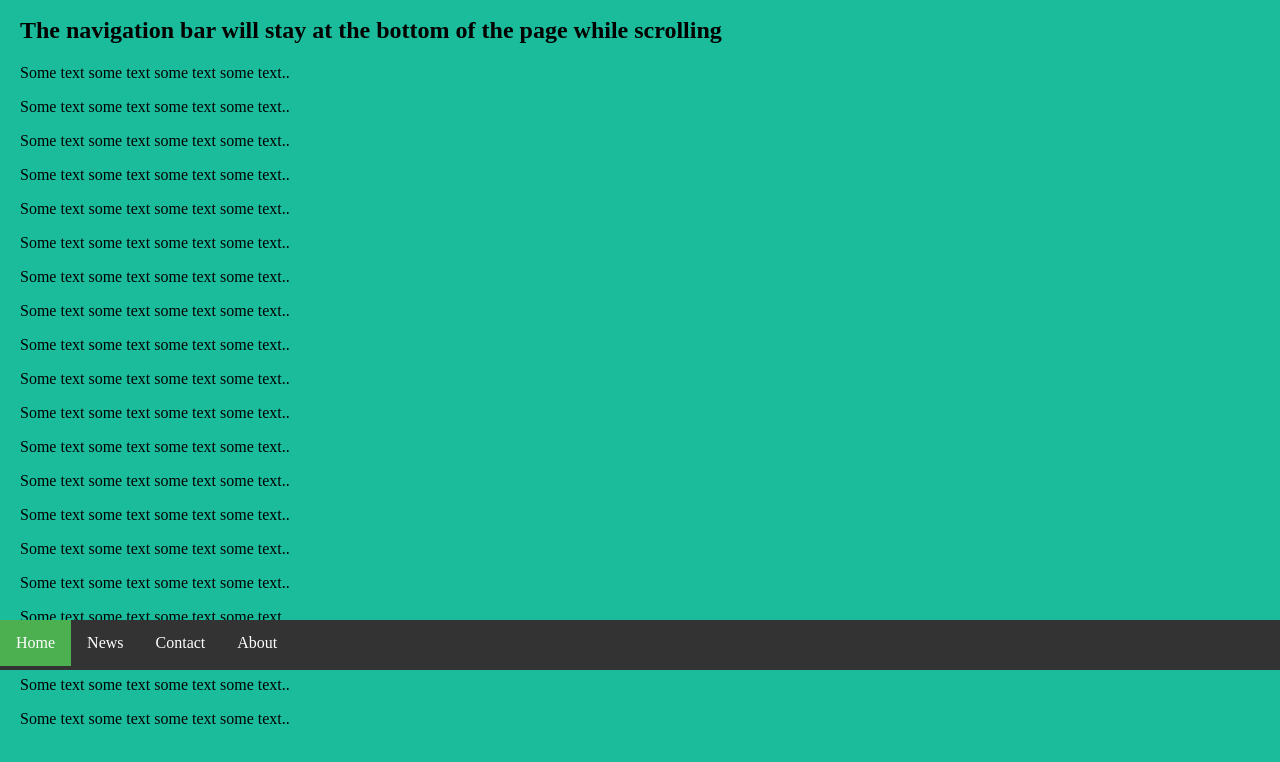
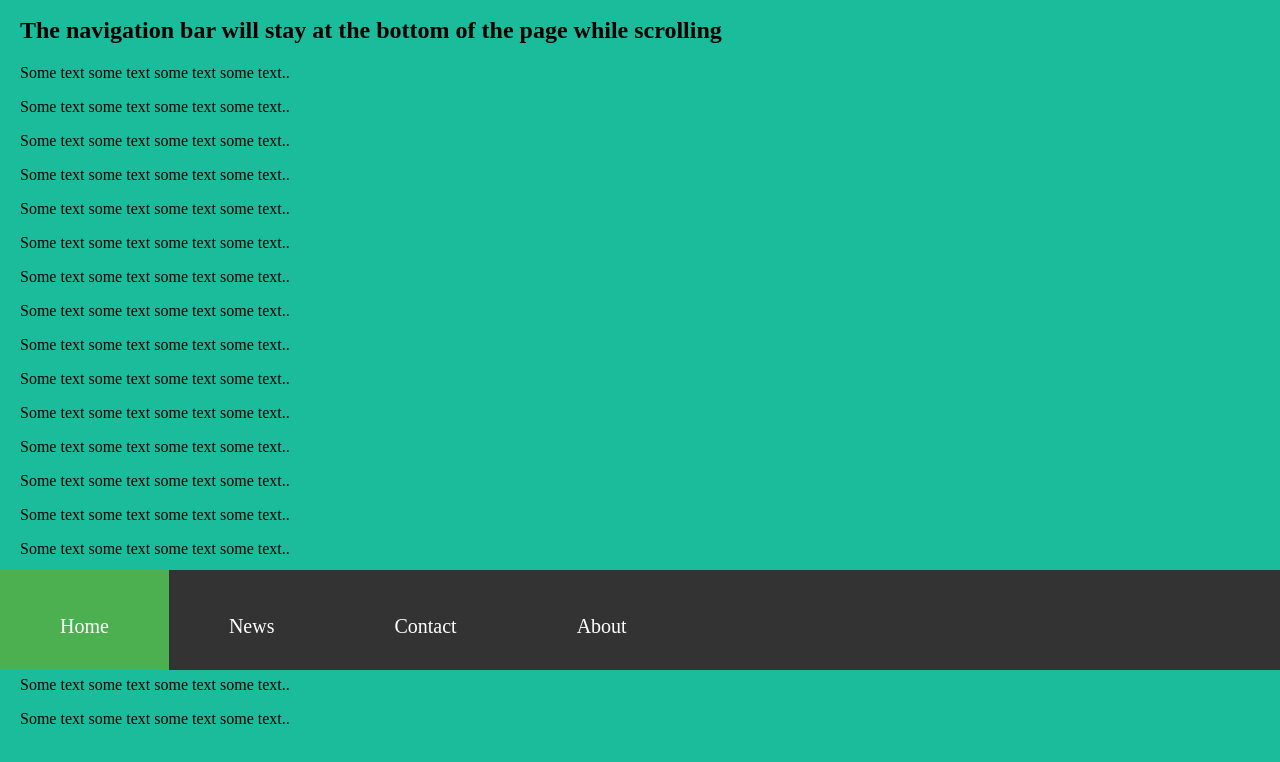
Before and after one commit to bclyon4718/experiments, a plain HTML site: page index.html in a window 1280 px wide. Shown: the part 130-892 px from the top of the page. Drawn offline with Linux system fonts and the light colour scheme.

Commit message:
update index.html

```diff
--- a/index.html
+++ b/index.html
@@ -13,7 +13,7 @@ ul {
     position: fixed;
     bottom: 0;
     width: 100%;
-    height:  50px;
+    height:  100px;
 }
 
 li {
@@ -24,8 +24,9 @@ li a {
     display: block;
     color: white;
     text-align: center;
-    padding: 14px 16px;
+    padding: 45px 60px;
     text-decoration: none;
+    font-size: 20px;
 }
 
 li a:hover:not(.active) {
```
